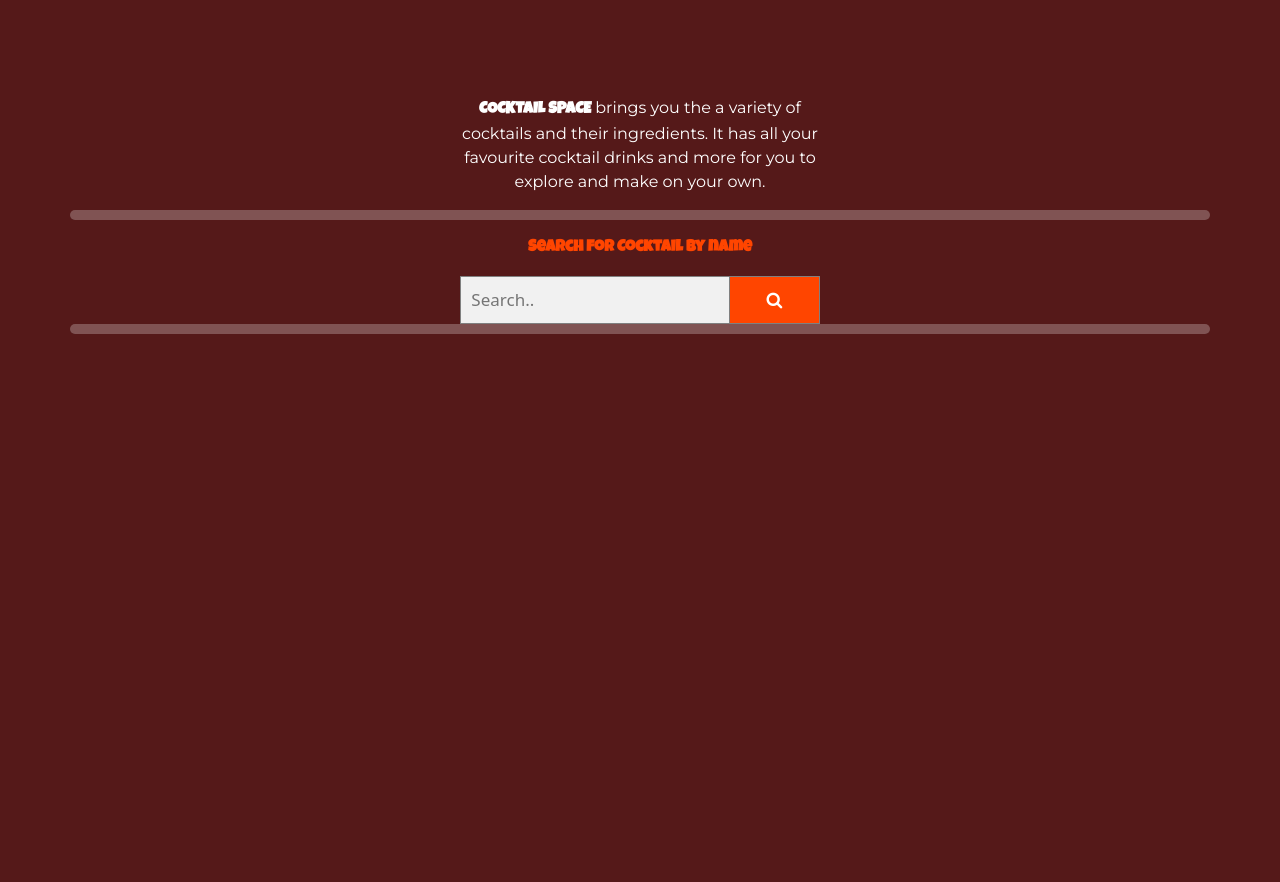
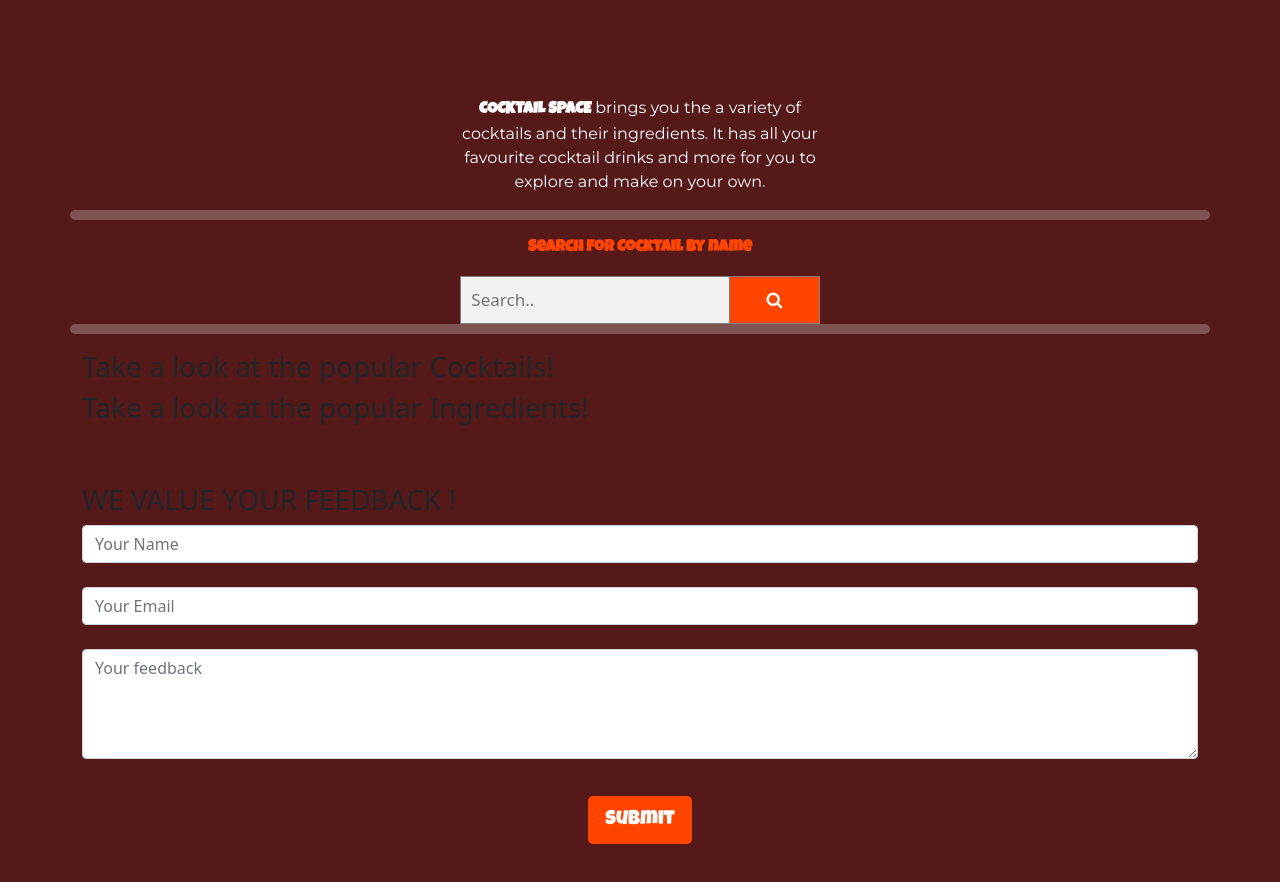
Before and after one commit to elizabethvera-atieno/Cocktail-space-, a plain HTML site: page index.html in a window 1280 px wide. Shown: the part 206-1088 px from the top of the page. Before the commit the page ends 800 px from the top, so only its background shows below. Drawn offline with nearby package versions, Linux system fonts and the light colour scheme.

Commit message:
add a feedback form

```diff
--- a/index.html
+++ b/index.html
@@ -1,5 +1,6 @@
 <!DOCTYPE html>
 <html lang="en">
+
 <head>
     <meta charset="UTF-8">
     <meta http-equiv="X-UA-Compatible" content="IE=edge">
@@ -11,11 +12,14 @@
     <link rel="icon" href="./images/icon1.png" type="img/png" />
     <link rel="preconnect" href="https://fonts.googleapis.com">
     <link rel="preconnect" href="https://fonts.gstatic.com" crossorigin>
-    <link href="https://fonts.googleapis.com/css2?family=Luckiest+Guy&family=Montserrat:wght@200;400;600&family=Playfair+Display:wght@500&display=swap" rel="stylesheet">
+    <link
+        href="https://fonts.googleapis.com/css2?family=Luckiest+Guy&family=Montserrat:wght@200;400;600&family=Playfair+Display:wght@500&display=swap"
+        rel="stylesheet">
     <link rel="stylesheet" href="https://cdnjs.cloudflare.com/ajax/libs/font-awesome/4.7.0/css/font-awesome.min.css">
 </head>
+
 <body>
-    <div class="container" style="padding-top:3cm;" >
+    <div class="container" style="padding-top:3cm;">
         <div class="row">
             <div class="header">
                 <div class="col">
@@ -40,21 +44,61 @@
         <div class="row">
             <div class="aboutus">
                 <!-- <img src="/images/img1.png" alt="" style =""> -->
-                <p id="aboutparagraph"><span>COCKTAIL SPACE</span> brings you the a variety of  <br>cocktails and their ingredients.
-                It has all your <br>favourite cocktail drinks and more for you to  <br>explore and make on your own.
+                <p id="aboutparagraph"><span>COCKTAIL SPACE</span> brings you the a variety of <br>cocktails and their
+                    ingredients.
+                    It has all your <br>favourite cocktail drinks and more for you to <br>explore and make on your own.
                 </p>
             </div>
         </div>
         <div class="row">
             <hr>
-           <p id="instructions" style="color:orangered;text-align: center;">Search  for  Cocktail  by  name</p>
+            <p id="instructions" style="color:orangered;text-align: center;">Search for Cocktail by name</p>
             <form class="searchForm" action="action_page.php">
                 <input type="text" placeholder="Search.." name="search">
                 <button type="submit"><i class="fa fa-search"></i></button>
             </form>
             <hr>
         </div>
-
+        <div class="row">
+            <h3>Take a look at the popular Cocktails!</h3>
+        </div>
+        <div class="row">
+            <h3>Take a look at the popular Ingredients!</h3>
+        </div>
+    </div>
+    <div class="container">
+        <div class="contactUs">
+            <h3 style=" padding-top: 50px; ">
+                WE VALUE YOUR FEEDBACK !
+            </h3>
+            <form action="" method="POST" name="contactForm" id="form">
+                <div class="row">
+                    <div class="col col-12 " id="col1">
+                        <div class="form-group">
+                            <input type="text" id="name" name="NAME" required class="form-control isInput required"
+                                placeholder="Your Name" />
+                        </div>
+                        <br>
+                    </div>
+                    <div class="col col-12 " id="col2">
+                        <div class="form-group">
+                            <input type="email" id="email" name="EMAIL" required class="form-control isInput required"
+                                placeholder="Your Email" />
+                        </div>
+                        <br>
+                    </div>
+                    <div class="col col-12" id="col3">
+                        <div class="form-group">
+                            <textarea class="form-control isInput required" name="MESSAGE" required id="message"
+                                rows="4" placeholder="Your feedback"></textarea>
+                        </div>
+                    </div>
+                    <div class="form-group" style="text-align: center; padding-top: 1cm; padding-bottom: 1cm">
+                        <input type="submit" class="btn  btn-lg" value="submit" style= "background-color: orangered;color:white;font-family: 'Luckiest Guy', cursive;" />
+                    </div>
+                </div>
+            </form>
+        </div>
     </div>
 
 
@@ -62,4 +106,5 @@
 
     <script src="./Js/scripts.js"></script>
 </body>
+
 </html>
```
Lines whose indentation alone changed are shown as unchanged.
